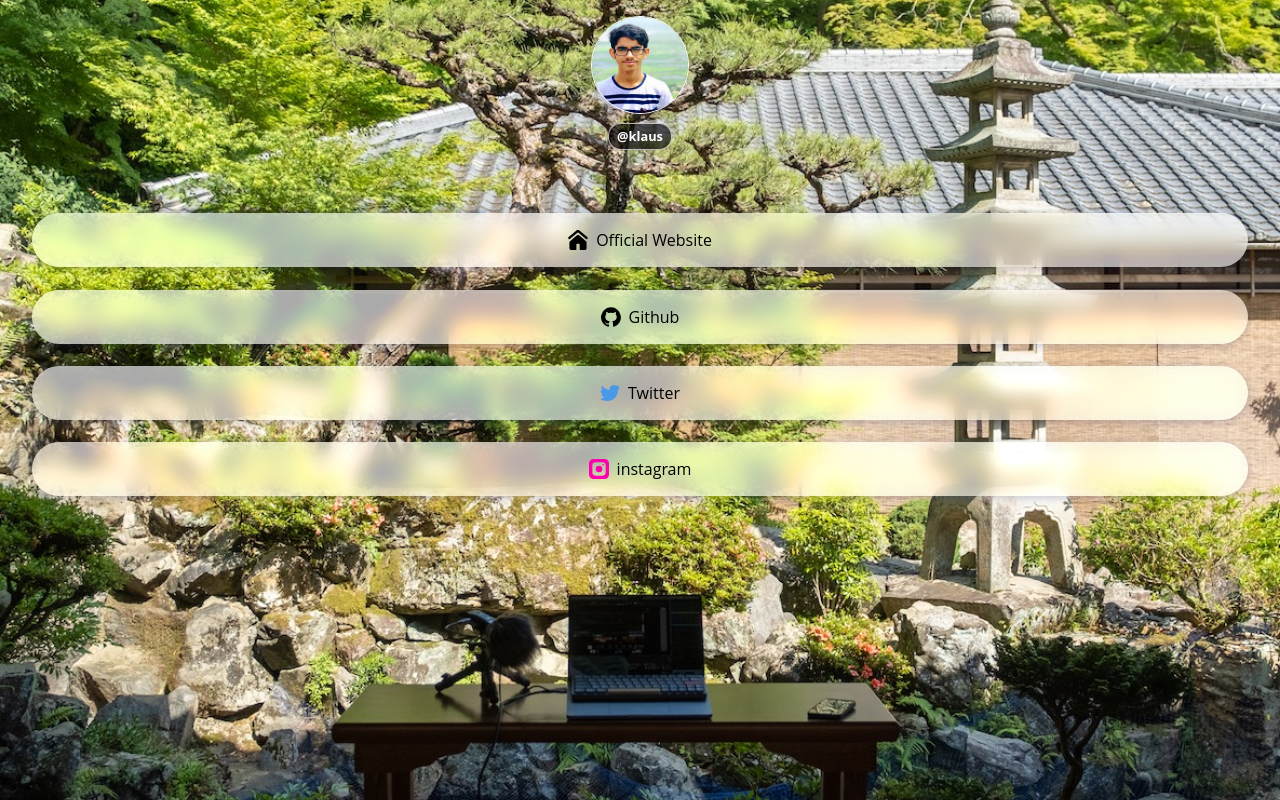
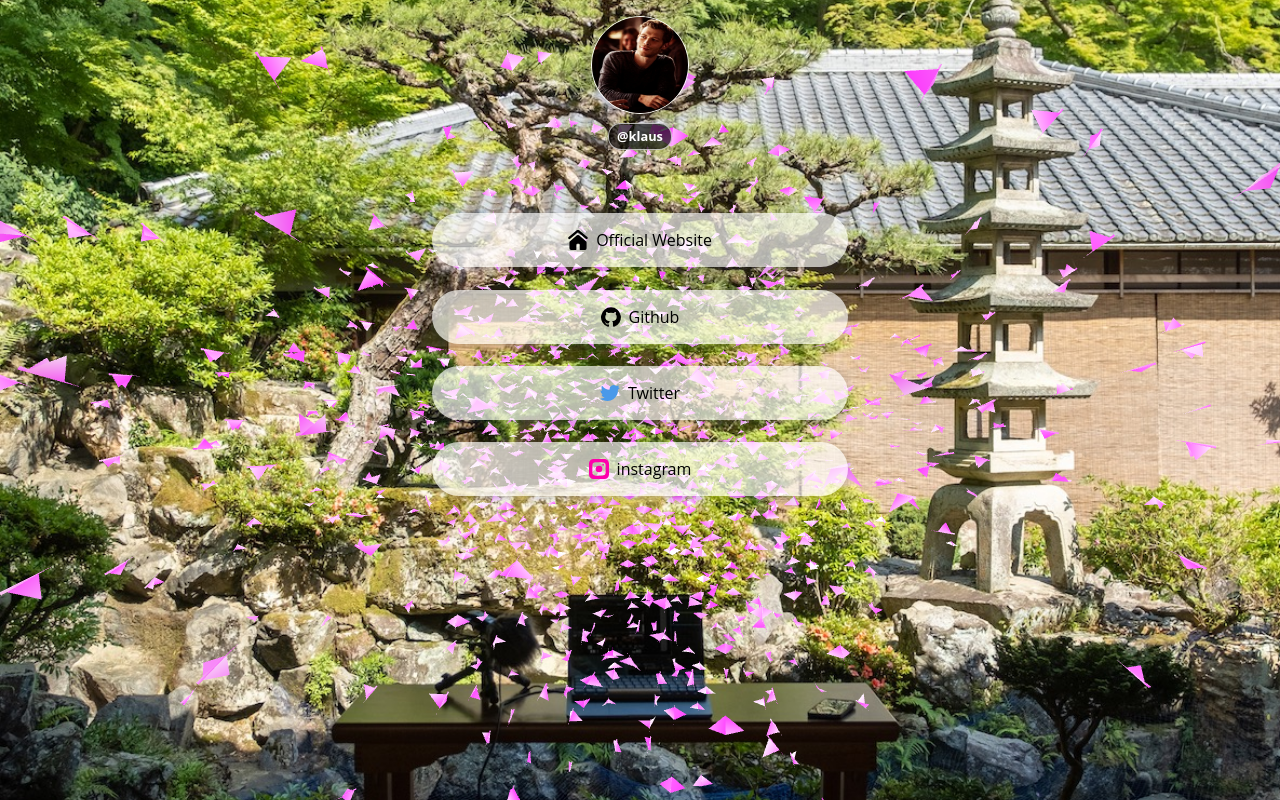
Before and after one commit to KlausMikhaelson/link-in-bio.io, a plain HTML site: page index.html in a window 1280 px wide. Drawn offline with nearby package versions, Linux system fonts and the light colour scheme; animation ran at ten frames a second.

Commit message:
final commit hopefully

```diff
--- a/index.html
+++ b/index.html
@@ -7,12 +7,41 @@
     <title>Satyam Singh - Links</title>
     <link rel="stylesheet" href="style.css" />
     </style>
+    <script src="https://cdnjs.cloudflare.com/ajax/libs/three.js/r121/three.min.js"></script>
+    <script src="https://cdn.jsdelivr.net/npm/vanta@latest/dist/vanta.birds.min.js"></script>
+    <script>
+    window.addEventListener('DOMContentLoaded', () => {
+        VANTA.BIRDS({
+      el: "#Vanta",
+      mouseControls: true,
+      touchControls: true,
+      gyroControls: false,
+      minHeight: 200.00,
+      minWidth: 200.00,
+      scale: 1.00,
+      scaleMobile: 1.00,
+      backgroundAlpha: 0.0,
+      color1: 0xff09eb,
+      separation: 55.00
+    })
+
+    // setTimeout(() => {
+    const main = document.querySelector('main')
+    main.style.opacity = 1
+    main.style.filter = 'blur(0px)'
+    // }, 1000)
+
+
+        })
+    </script>
+
 </head>
 <body>
+    <div id="Vanta"></div>
     <main>
 
         <header>
-            <img src="./img/klaus.jpg" alt="">
+            <img src="./img/Klaus.webp" alt="logo">
             <h1>@klaus</h1>
         </header>
         <ul>
--- a/style.css
+++ b/style.css
@@ -9,6 +9,12 @@ body, html {
     font-family: 'Open Sans', sans-serif;
     /* background: gray; */
     color: #fff;
+}
+main {
+    position: relative;
+    opacity: 0;
+    filter: blur(10px);
+    transition: opacity 2s ease-in-out, filter 2s ease-in-out;
 }
 body {
     background: url(./img/bg01.jpg) repeat center center fixed;
@@ -47,6 +53,7 @@ ul {
     list-style: none;
     margin: 0 auto;
     padding: 2em;
+    max-width: 480px;
 }
 
 ul > li {
@@ -66,6 +73,15 @@ ul > li > a  {
     align-items: center;
     gap: 0.5em;
 }
+#Vanta {
+    z-index: 0;
+    position: absolute;
+    left: 0;
+    top: 0;
+    right: 0;
+    width: 100%;
+    height: 100%;
+}
 
 a {
     color: black;
```
Also changed, not shown: img/Klaus.webp (added), img/klaus-1.jpg (renamed from img/klaus.jpg), img/original.jpg (added).
